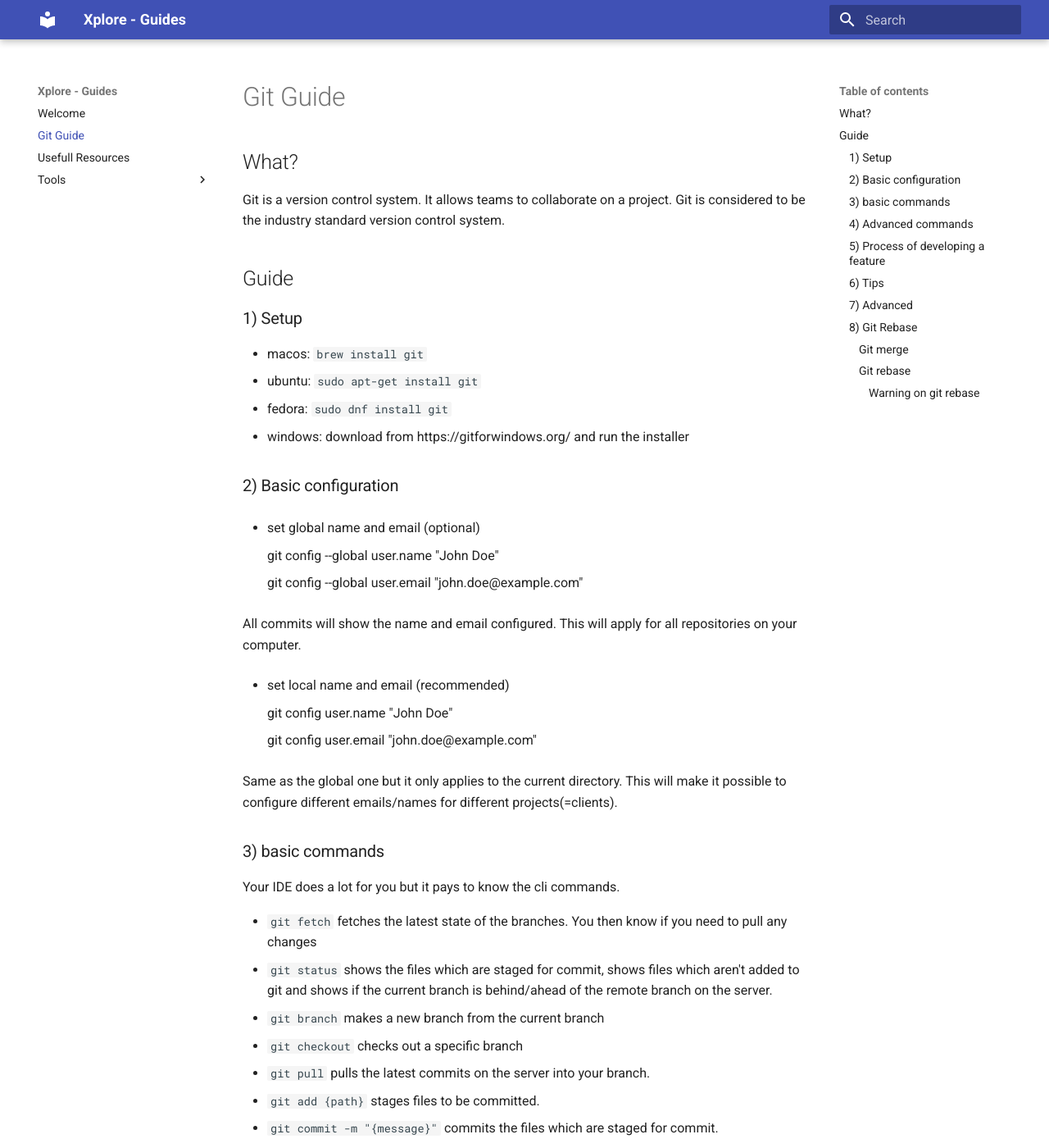
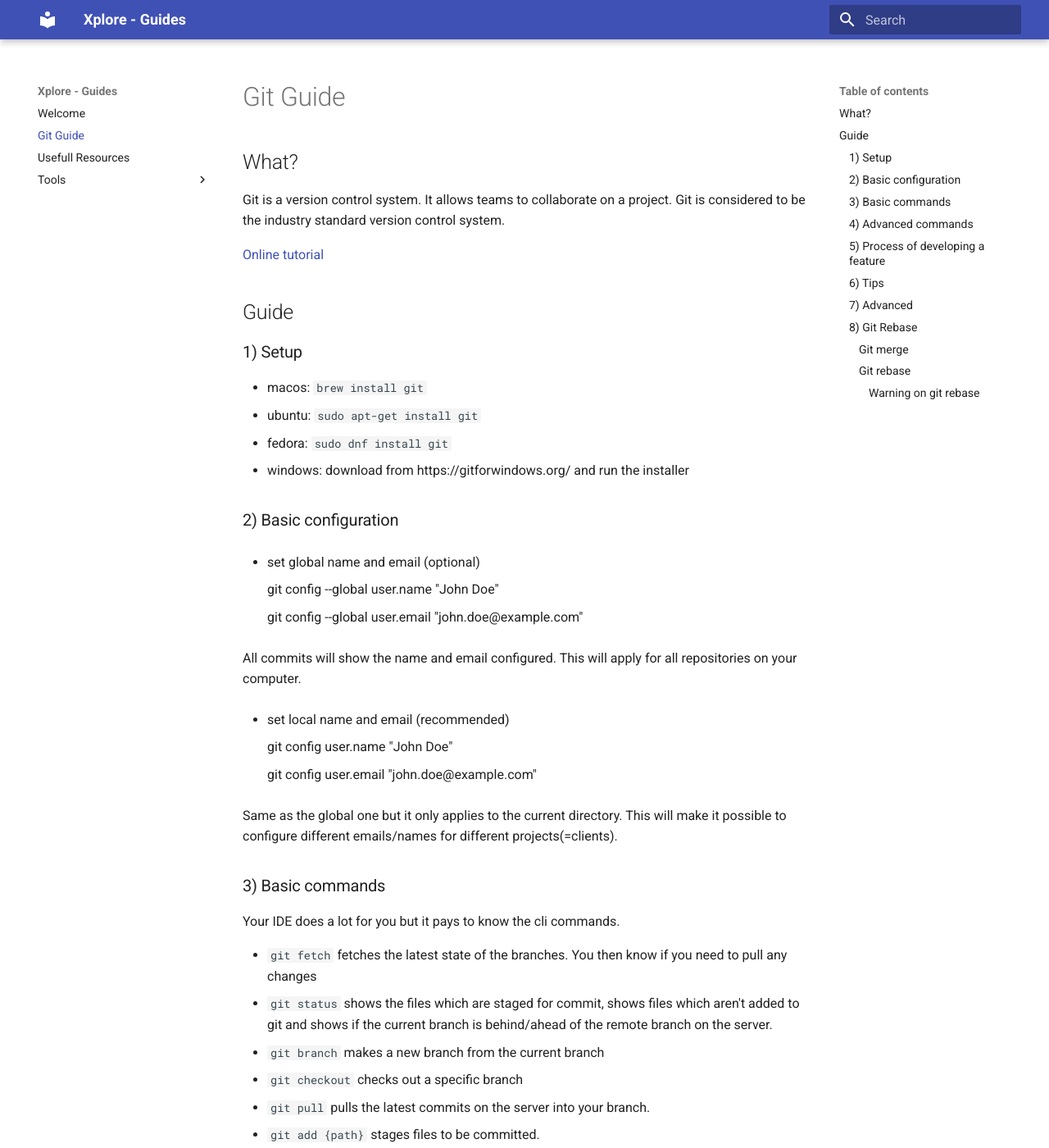
Before and after one commit to XploreBe/guides, an MkDocs documentation site: the page built from docs/git.md, in a window 1280 px wide and 1400 px high. Shown: the whole window at 82% size. Built offline with MkDocs 1.6.1 and Material for MkDocs 9.7.7, drawn with Linux system fonts in a browser that asks for light colours.

Commit message:
Add git tutorial (#6)
* Add online tutorial to git guide

* Fix capitalization of section name in git guide

```diff
--- a/docs/git.md
+++ b/docs/git.md
@@ -4,6 +4,8 @@
 Git is a version control system.
 It allows teams to collaborate on a project. Git is considered to be the industry standard
 version control system.
+
+[Online tutorial](https://learngitbranching.js.org/)
 
 ## Guide
 
@@ -36,7 +38,7 @@ All commits will show the name and email configured. This will apply for all rep
 Same as the global one but it only applies to the current directory.
 This will make it possible to configure different emails/names for different projects(=clients).
 
-### 3) basic commands
+### 3) Basic commands
 Your IDE does a lot for you but it pays to know the cli commands.
 
 * `git fetch` fetches the latest state of the branches. You then know if you need to pull any changes
```
